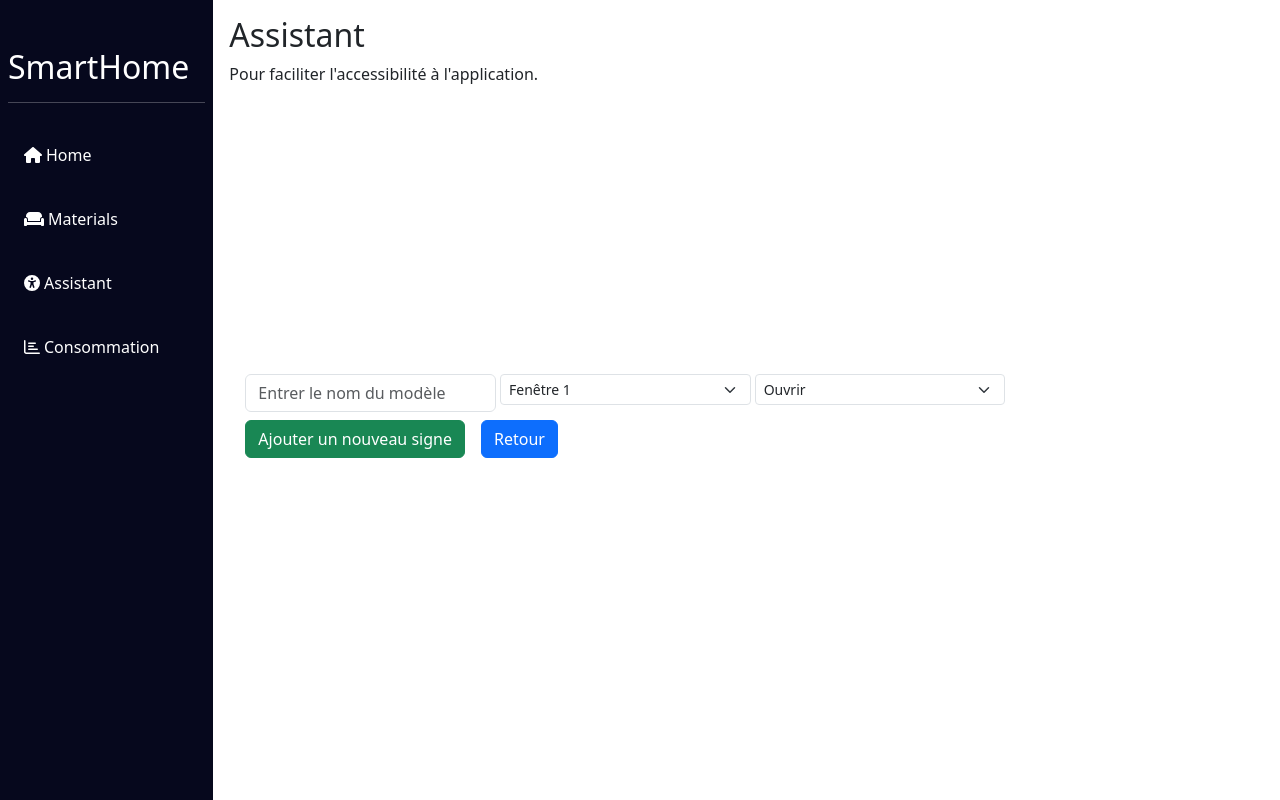
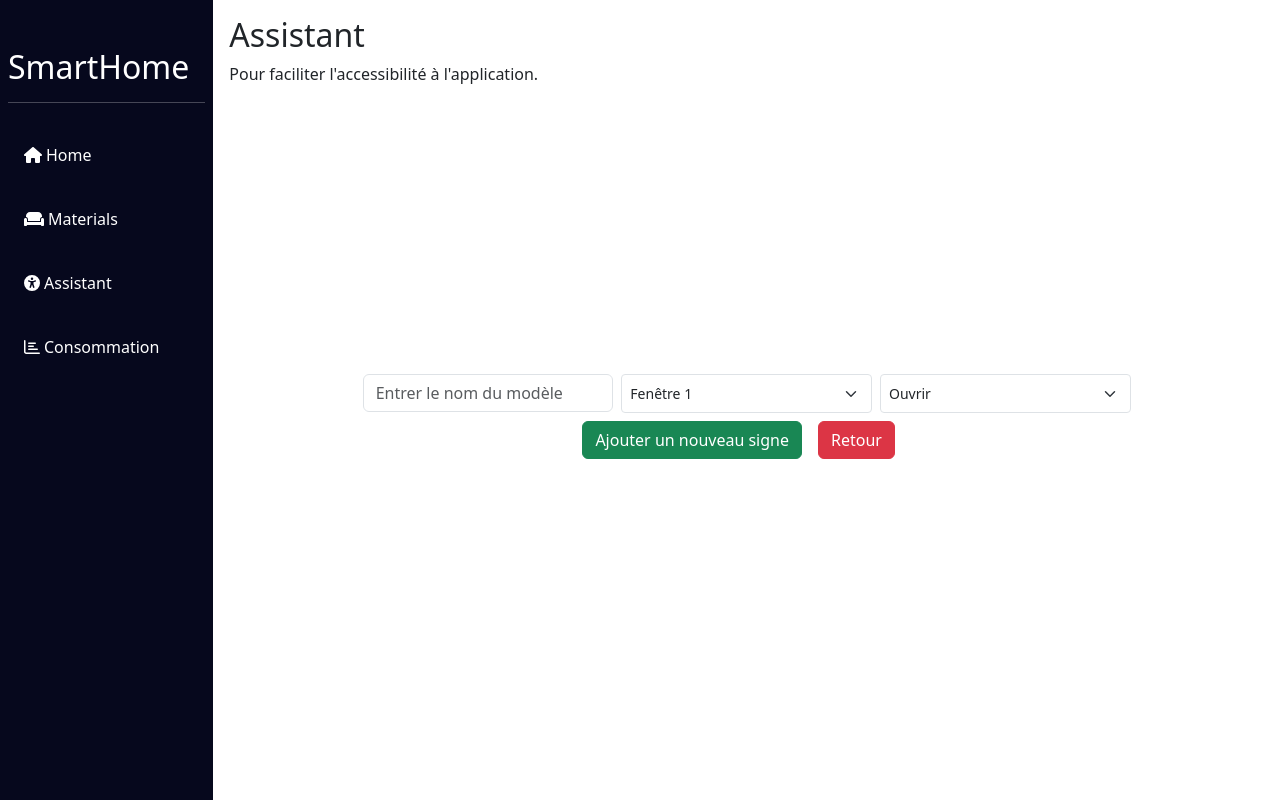
Before and after one commit to ISPM-HIU/finale, a React (Create React App) app in the folder web/: page /dashboard/assistant in a window 1280 px wide. Both pictures are taken after a click on the button "Ajouter un nouveau mouvement". Built offline with nearby package versions, Linux system fonts and the light colour scheme; no server answers.

Commit message:
Improve design in assistant

```diff
--- a/web/src/components/webcam/Webcam.js
+++ b/web/src/components/webcam/Webcam.js
@@ -223,13 +223,13 @@ export function WebcamControl(props) {
             return <div>
                 <div style={{
                     display: "flex"
-                }}>
-                    <div class="mb-2 col-md-3 me-1">
+                }} className="justify-content-center">
+                    <div class="mb-2 col-md-3 mx-1">
                         <input type="text" className="form-control" id="nameLabel" placeholder="Entrer le nom du modèle"
                             value={nameModel} onChange={(e) => { setNameModel(e.currentTarget.value) }} />
                     </div>
-                    <div class="mb-2 col-md-3 me-1">
-                        <select class="form-select form-select-sm" aria-label="Selectionner le materiel" value={material} onChange={(e) => { setMaterial(e.currentTarget.value) }} >
+                    <div class="mb-2 col-md-3 mx-1">
+                        <select class="form-select form-select-sm py-2" aria-label="Selectionner le materiel" value={material} onChange={(e) => { setMaterial(e.currentTarget.value) }} >
                             <option value="fenetre1">Fenêtre 1</option>
                             <option value="fenetre2">Fenêtre 2</option>
                             <option value="porte1">Porte 1</option>
@@ -239,8 +239,8 @@ export function WebcamControl(props) {
 
                         </select>
                     </div>
-                    <div class="mb-2 col-md-3 me-1">
-                        <select class="form-select form-select-sm" aria-label="Selectionner l'action" value={action} onChange={(e) => { setAction(e.currentTarget.value) }} >
+                    <div class="mb-2 col-md-3 mx-1">
+                        <select class="form-select form-select-sm py-2" aria-label="Selectionner l'action" value={action} onChange={(e) => { setAction(e.currentTarget.value) }} >
                             {
                                 material.includes("fenetre") || material.includes("porte") ?
                                     <>
@@ -256,15 +256,16 @@ export function WebcamControl(props) {
                     </div>
 
                 </div>
+                <div className="d-flex justify-content-center">
                 <button type="submit" className="btn btn-success me-3" onClick={captureModel}>Ajouter un nouveau signe</button>
-                <button type="submit" className="btn btn-primary me-3" onClick={controlEdit}>Retour</button>
+                <button type="submit" className="btn btn-danger me-3" onClick={controlEdit}>Retour</button>
+                </div>
             </div>
         } else {
             return <>
-                <div className="d-flex px-3">
+                <div className="d-flex px-3 justify-content-center">
                     <button type="submit" className="btn btn-primary col-md-4" onClick={captureScreenshot}>Capturer le mouvement</button>
                     <button type="submit" className="btn btn-success col-md-4 mx-2" onClick={controlEdit}>Ajouter un nouveau mouvement</button>
-
                 </div>
 
             </>
```
